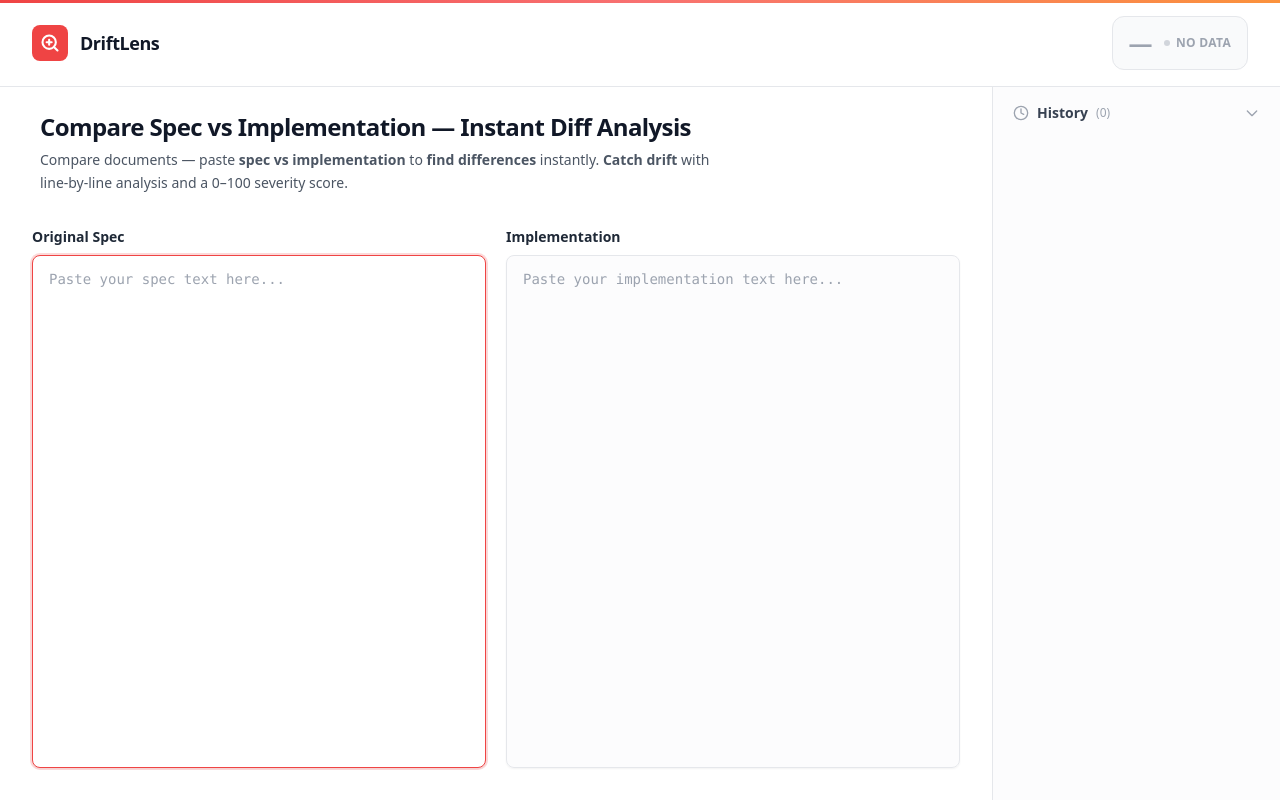
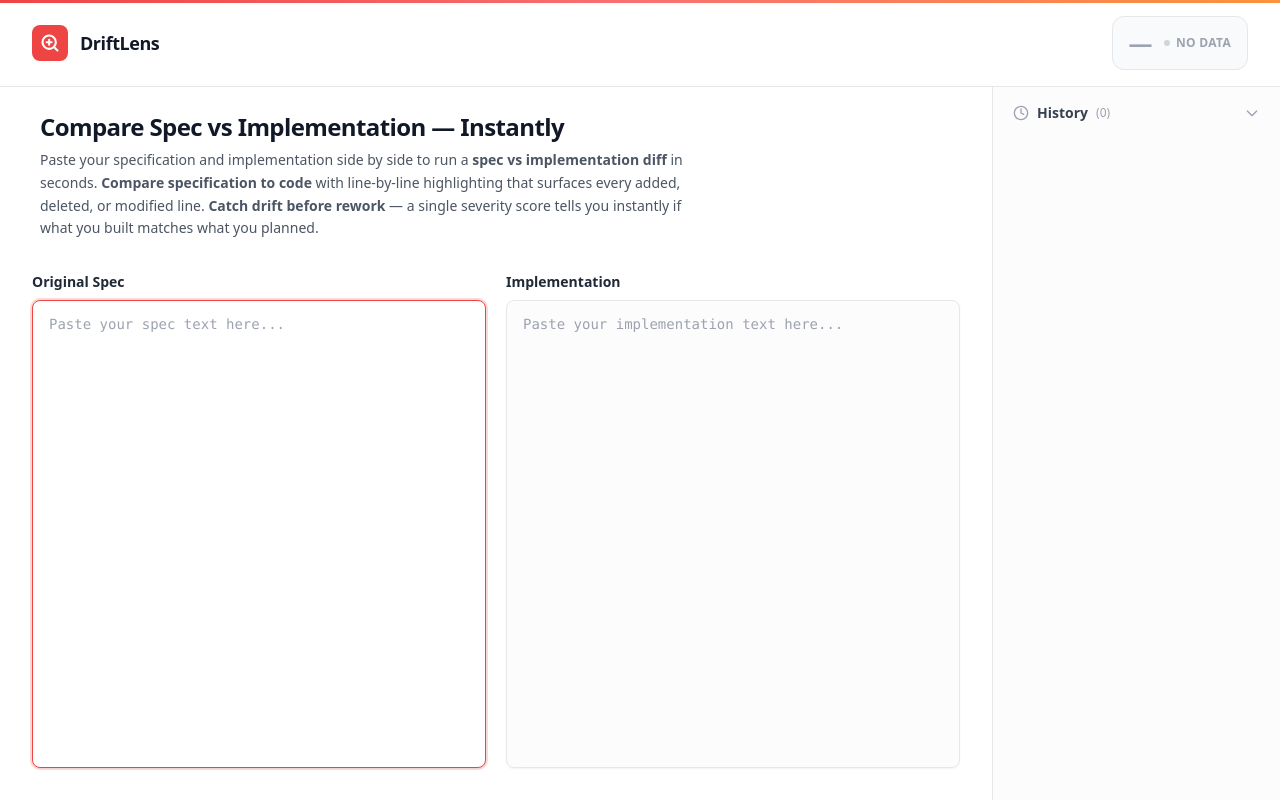
Before and after one commit to runsmlee/aif-driftlens-75e9d737, a React (Vite) app: page / in a window 1280 px wide. Built offline with nearby package versions, Linux system fonts and the light colour scheme.

Commit message:
improve: Improve SpecDrift — Stop talking. Start shipping.:[CRITICAL] (sharpen) ux: Ad

```diff
--- a/index.html
+++ b/index.html
@@ -6,10 +6,10 @@
 <script async src="https://www.aifounders.live/aif.js"></script>
 <meta charset="UTF-8" />
     <meta name="viewport" content="width=device-width, initial-scale=1.0" />
-    <title>DriftLens — Instant Spec vs Implementation Diff</title>
-    <meta name="description" content="Paste your spec and implementation side by side. DriftLens highlights every added, deleted, or modified line and scores drift severity 0–100 instantly." />
-    <meta property="og:title" content="DriftLens — Instant Spec vs Implementation Diff" />
-    <meta property="og:description" content="Paste your spec and implementation side by side. DriftLens highlights every added, deleted, or modified line and scores drift severity 0–100 instantly." />
+    <title>DriftLens — Compare Spec vs Implementation Instantly</title>
+    <meta name="description" content="Run a spec vs implementation diff in seconds. Compare specification to code with line-by-line highlighting and catch drift before rework with a severity score." />
+    <meta property="og:title" content="DriftLens — Compare Spec vs Implementation Instantly" />
+    <meta property="og:description" content="Run a spec vs implementation diff in seconds. Compare specification to code with line-by-line highlighting and catch drift before rework with a severity score." />
   </head>
   <body>
     <div id="root"></div>
--- a/src/App.tsx
+++ b/src/App.tsx
@@ -100,12 +100,15 @@ export default function App() {
           {/* SEO Heading + Supporting Copy */}
           <div className="px-4 pt-5 sm:px-8 sm:pt-6 lg:px-10">
             <h1 className="text-xl font-bold tracking-tight text-gray-900 sm:text-2xl">
-              Compare Spec vs Implementation — Instant Diff Analysis
+              Compare Spec vs Implementation — Instantly
             </h1>
             <p className="mt-1.5 max-w-2xl text-sm leading-relaxed text-gray-600">
-              Compare documents — paste <strong>spec vs implementation</strong> to{' '}
-              <strong>find differences</strong> instantly.{' '}
-              <strong>Catch drift</strong> with line-by-line analysis and a 0–100 severity score.
+              Paste your specification and implementation side by side to run a{' '}
+              <strong>spec vs implementation diff</strong> in seconds.{' '}
+              <strong>Compare specification to code</strong> with line-by-line highlighting that
+              surfaces every added, deleted, or modified line.{' '}
+              <strong>Catch drift before rework</strong> — a single severity score tells you
+              instantly if what you built matches what you planned.
             </p>
           </div>
 
```
Also changed, not shown: 3 other files (tests, documents, lock files or other folders).
